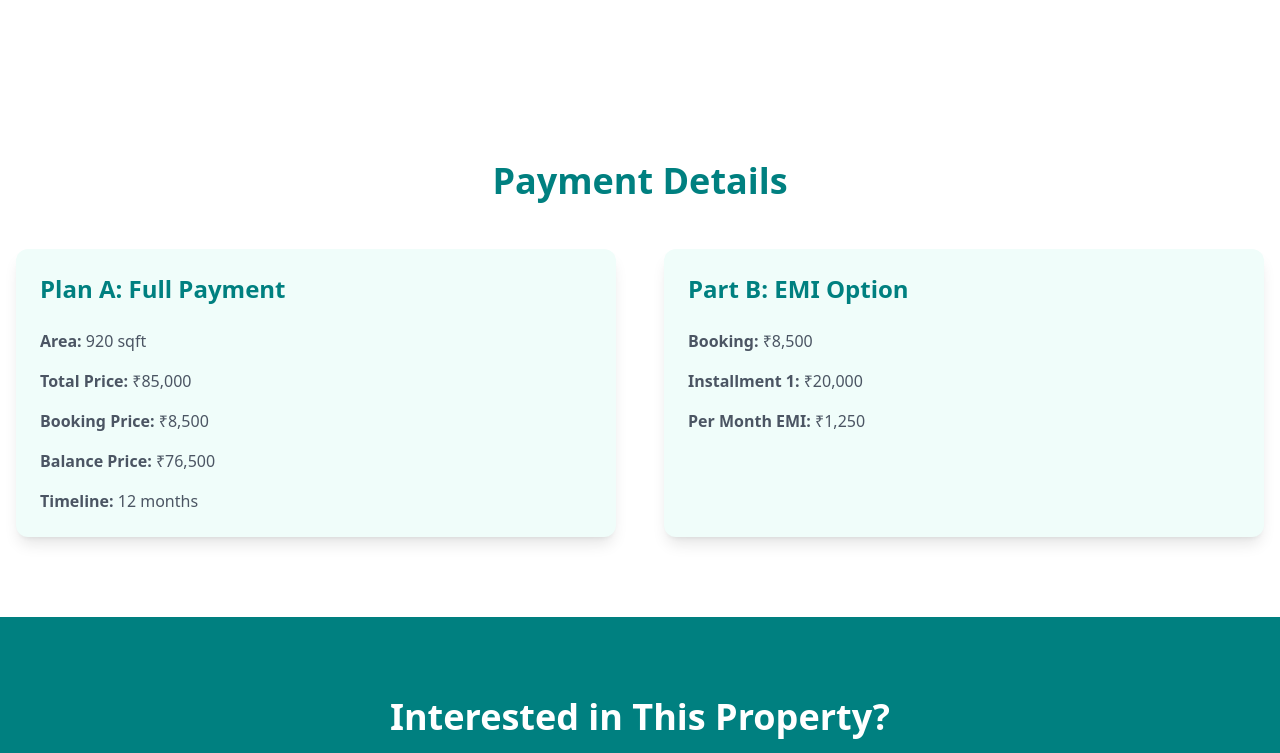
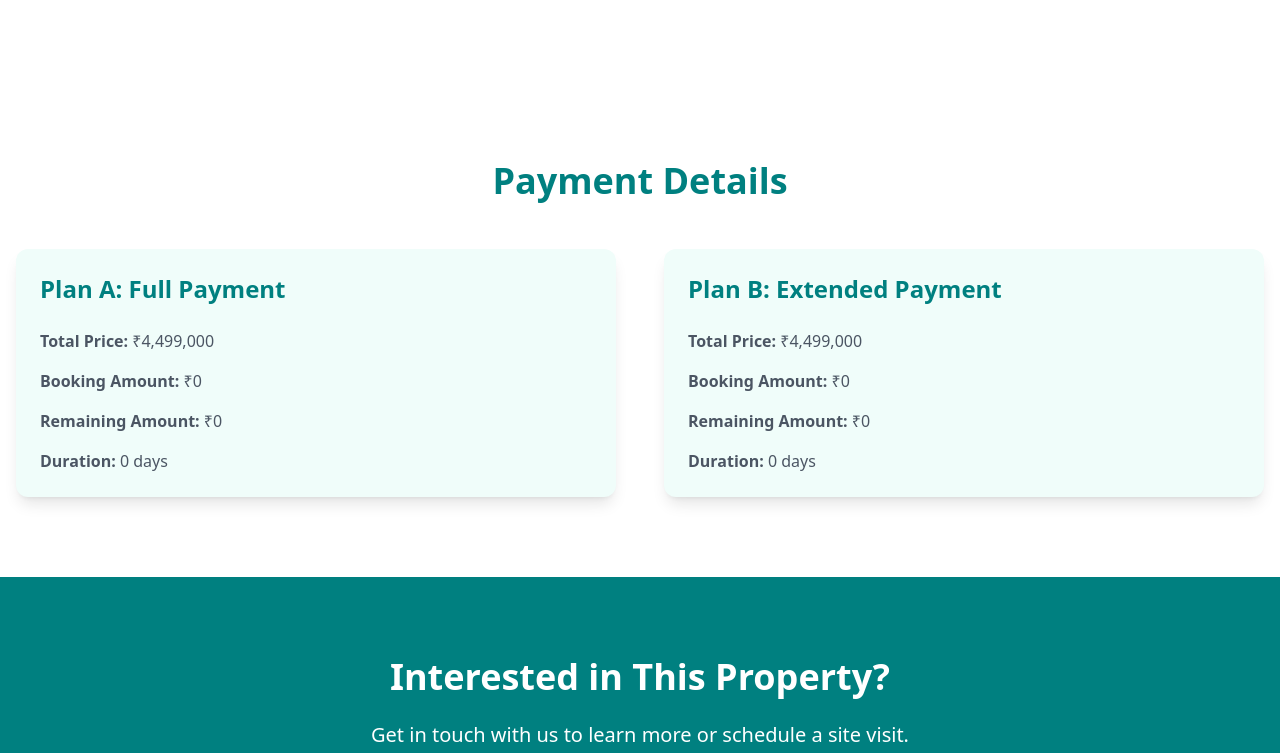
Before and after one commit to Arnimsharma/updated-rudraa, a PHP site: page /property.php?id=1 in a window 1280 px wide. Shown: the part 3213-3966 px from the top of the page. Run offline with PHP 8.4, Linux system fonts and the light colour scheme; data that the repository does not hold is empty; some libraries are stand-ins or nearby versions; grey boxes are pictures that could not be loaded.

Commit message:
Update property.php

```diff
--- a/real-estate-php-site/property.php
+++ b/real-estate-php-site/property.php
@@ -38,18 +38,24 @@ $property['location_advantages'] = $property['location_advantages'] ?? [
 ];
 $property['payment'] = $property['payment'] ?? [
     'plan_a' => [
-        'area' => $property['area_sqft'],
-        'total_price' => $property['price'],
-        'booking_price' => $property['price'] * 0.1,
-        'balance_price' => $property['price'] * 0.9,
-        'timeline' => '12 months'
+        'booking_amount' => $property['price'] * 0.1,
+        'remaining_amount' => $property['price'] * 0.9,
+        'duration_days' => 365
     ],
-    'emi_option' => [
-        'booking' => $property['price'] * 0.1,
-        'installment_1' => $property['price'] * 0.2,
-        'per_month_emi' => ($property['price'] * 0.7) / 60 // Approx 5-year EMI
+    'plan_b' => [
+        'booking_amount' => $property['price'] * 0.1,
+        'remaining_amount' => $property['price'] * 0.9,
+        'duration_days' => 548
     ]
 ];
+// Only add emi_plan fallback if explicitly needed (not added by default)
+if (isset($property['payment']['emi_plan'])) {
+    $property['payment']['emi_plan'] = $property['payment']['emi_plan'] ?? [
+        'booking_amount' => $property['price'] * 0.1,
+        'per_month_emi' => ($property['price'] * 0.9) / 60,
+        'total_duration_months' => 60
+    ];
+}
 
 // Function to fetch coordinates automatically using Nominatim API
 function get_coordinates($address) {
@@ -285,27 +291,39 @@ $property['map_embed'] = '<iframe src="https://www.google.com/maps/embed?pb=!1m1
     <section class="py-20 bg-white">
         <div class="container mx-auto px-4">
             <h2 class="text-4xl font-bold text-center text-teal mb-12 animate-fadeInUp">Payment Details</h2>
-            <div class="grid grid-cols-1 md:grid-cols-2 gap-12">
+            <div class="grid grid-cols-1 <?php echo isset($property['payment']['emi_plan']) ? 'md:grid-cols-3' : 'md:grid-cols-2'; ?> gap-12">
                 <!-- Plan A -->
                 <div class="bg-teal-50 p-6 rounded-xl shadow-lg animate-fadeInUp">
                     <h3 class="text-2xl font-semibold text-teal mb-6">Plan A: Full Payment</h3>
                     <ul class="space-y-4 text-gray-600">
-                        <li><strong>Area:</strong> <?php echo (int)$property['payment']['plan_a']['area']; ?> sqft</li>
-                        <li><strong>Total Price:</strong> ₹<?php echo number_format($property['payment']['plan_a']['total_price']); ?></li>
-                        <li><strong>Booking Price:</strong> ₹<?php echo number_format($property['payment']['plan_a']['booking_price']); ?></li>
-                        <li><strong>Balance Price:</strong> ₹<?php echo number_format($property['payment']['plan_a']['balance_price']); ?></li>
-                        <li><strong>Timeline:</strong> <?php echo htmlspecialchars($property['payment']['plan_a']['timeline']); ?></li>
+                        <li><strong>Total Price:</strong> ₹<?php echo number_format($property['price']); ?></li>
+                        <li><strong>Booking Amount:</strong> ₹<?php echo number_format($property['payment']['plan_a']['booking_amount']); ?></li>
+                        <li><strong>Remaining Amount:</strong> ₹<?php echo number_format($property['payment']['plan_a']['remaining_amount']); ?></li>
+                        <li><strong>Duration:</strong> <?php echo (int)$property['payment']['plan_a']['duration_days']; ?> days</li>
                     </ul>
                 </div>
-                <!-- Part B: EMI Option -->
+                <!-- Plan B -->
                 <div class="bg-teal-50 p-6 rounded-xl shadow-lg animate-fadeInUp" style="animation-delay: 0.2s;">
-                    <h3 class="text-2xl font-semibold text-teal mb-6">Part B: EMI Option</h3>
+                    <h3 class="text-2xl font-semibold text-teal mb-6">Plan B: Extended Payment</h3>
                     <ul class="space-y-4 text-gray-600">
-                        <li><strong>Booking:</strong> ₹<?php echo number_format($property['payment']['emi_option']['booking']); ?></li>
-                        <li><strong>Installment 1:</strong> ₹<?php echo number_format($property['payment']['emi_option']['installment_1']); ?></li>
-                        <li><strong>Per Month EMI:</strong> ₹<?php echo number_format($property['payment']['emi_option']['per_month_emi']); ?></li>
+                        <li><strong>Total Price:</strong> ₹<?php echo number_format($property['price']); ?></li>
+                        <li><strong>Booking Amount:</strong> ₹<?php echo number_format($property['payment']['plan_b']['booking_amount']); ?></li>
+                        <li><strong>Remaining Amount:</strong> ₹<?php echo number_format($property['payment']['plan_b']['remaining_amount']); ?></li>
+                        <li><strong>Duration:</strong> <?php echo (int)$property['payment']['plan_b']['duration_days']; ?> days</li>
                     </ul>
                 </div>
+                <!-- EMI Plan (Conditional) -->
+                <?php if (isset($property['payment']['emi_plan'])): ?>
+                    <div class="bg-teal-50 p-6 rounded-xl shadow-lg animate-fadeInUp" style="animation-delay: 0.4s;">
+                        <h3 class="text-2xl font-semibold text-teal mb-6">EMI Plan</h3>
+                        <ul class="space-y-4 text-gray-600">
+                            <li><strong>Total Price:</strong> ₹<?php echo number_format($property['price']); ?></li>
+                            <li><strong>Booking Amount:</strong> ₹<?php echo number_format($property['payment']['emi_plan']['booking_amount']); ?></li>
+                            <li><strong>Per Month EMI:</strong> ₹<?php echo number_format($property['payment']['emi_plan']['per_month_emi']); ?></li>
+                            <li><strong>Total Duration:</strong> <?php echo (int)$property['payment']['emi_plan']['total_duration_months']; ?> months</li>
+                        </ul>
+                    </div>
+                <?php endif; ?>
             </div>
         </div>
     </section>
```
